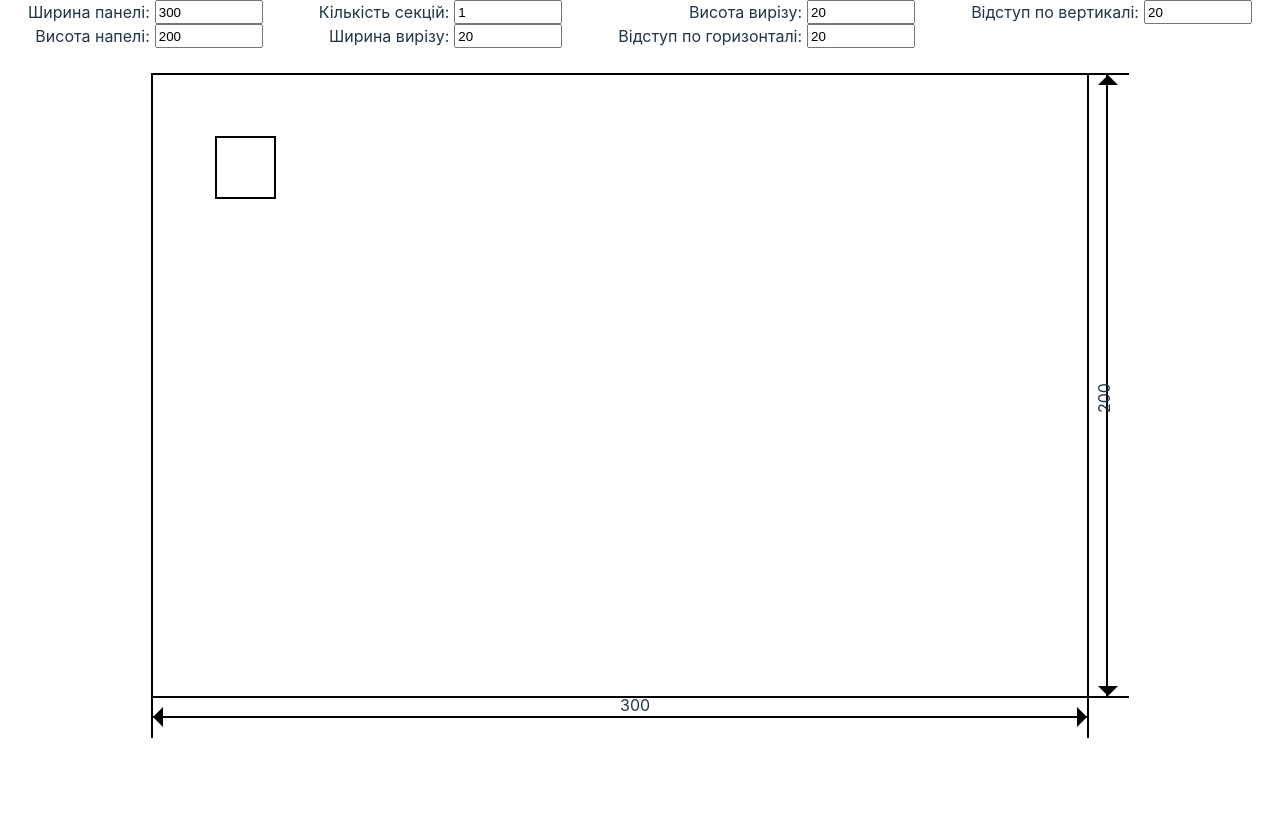
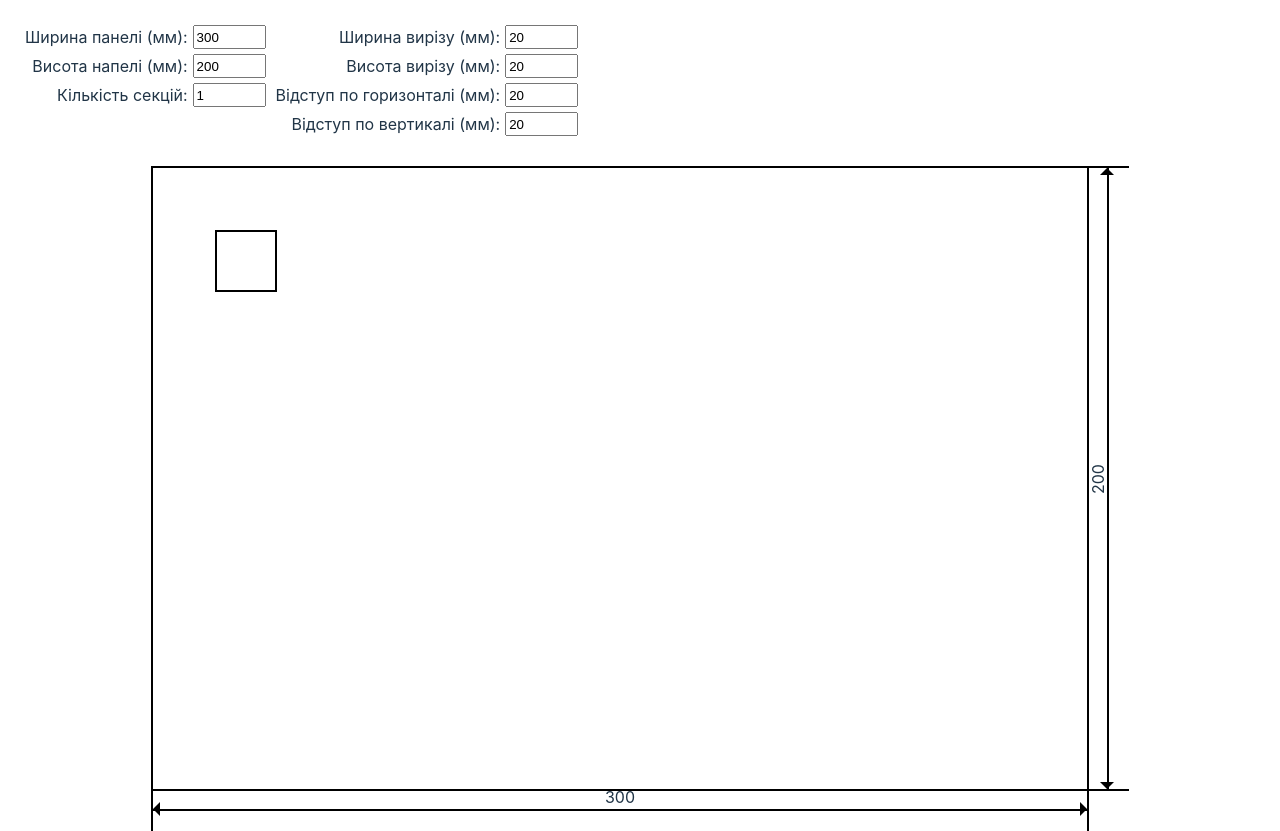
Before and after one commit to frankof-admin/Wall-panel, a React (Vite) app: page / in a window 1280 px wide. Before the commit the page ends 800 px from the top, so only its background shows below. Built offline with nearby package versions, Linux system fonts and the light colour scheme.

Commit message:
Refactoring

```diff
--- a/src/App.css
+++ b/src/App.css
@@ -1,5 +1,9 @@
+:root {
+  --black-border: 2px solid black;
+}
+
 input {
-  width: 100px;
+  width: 65px;
 }
 
 label {
@@ -13,108 +17,140 @@ label {
 }
 
 .menu-wrapper {
-  margin-bottom: 25px;
-  justify-content: space-around;
+  margin: 25px;
+  justify-content: left;
 }
 
-.menu-colum-wrapper {
+.menu-column-wrapper {
   display: flex;
   flex-direction: column;
+  margin-right: 10px;
 }
 
 .menu-input-wrapper {
   justify-content: end;
+  margin-bottom: 5px;
 }
 
-.canvas-wrapper {
+.panel-wrapper {
   display: flex;
   flex-wrap: wrap;
   justify-content: center;
-  /* min-height: 100vh; */
   width: 100%;
 }
 
-.canvas {
+.panel {
   position: relative;
   display: flex;
-  border: 2px solid black;
+  border: var(--black-border);
 }
 
 .right-size-wrapper {
   display: flex;
   width: 40px;
-  border-top: 2px solid black;
-  border-bottom: 2px solid black;
+  border-top: var(--black-border);
+  border-bottom: var(--black-border);
+}
+
+.vertical-line,
+.horizontal-line {
+  position: relative;
 }
 
 .vertical-line {
-  position: relative;
-  width: 49%;
+  width: 50%;
   height: 100%;
-  border-right: 2px solid black;
+  border-right: var(--black-border);
 }
 
 .horizontal-line {
+  width: 100%;
+  height: 50%;
+  border-bottom: var(--black-border);
+}
+
+.has-inner-line .horizontal-line {
+  height: 100%;
+}
+
+
+.horizontal-line-inner {
   position: relative;
-  width: 100%;
-  height: 49%;
-  border-bottom: 2px solid black;
+  height: 40px;
+  border-right: var(--black-border);
+  border-bottom: var(--black-border);
+  margin-left: -1px;
 }
 
 .bottom-size-wrapper {
   display: flex;
+  flex-direction: column;
   margin-left: -40px;
-  border-left: 2px solid black;
-  border-right: 2px solid black;
+  border-left: var(--black-border);
+  border-right: var(--black-border);
   height: 40px;
+}
+
+.bottom-size-wrapper.has-inner-line {
+  height: 60px;
 }
 
 .vertical-line:before,
 .vertical-line:after,
 .horizontal-line:before,
-.horizontal-line:after {
+.horizontal-line:after,
+.horizontal-line-inner:before,
+.horizontal-line-inner:after{
   position: absolute;
   content: "";
   width: 0;
   height: 0;
-  border-top: 10px solid transparent;
-  border-bottom: 10px solid transparent;
-  border-left: 10px solid black;
+  border-top: 7px solid transparent;
+  border-bottom: 7px solid transparent;
+  border-left: 7px solid black;
 }
 
 .vertical-line:before {
-  top: -5px;
-  left: 14px;
-  transform: rotate(-90deg);
+  top: 0;
+  left: 100%;
+  transform: translate(-50%, -25%) rotate(-90deg);
 }
 
 .vertical-line:after {
-  bottom: -5px;
-  left: 14px;
-  transform: rotate(90deg);
+  bottom: 0;
+  left: 100%;
+  transform: translate(-50%, 25%) rotate(90deg);
 }
 
-.horizontal-line:before {
-  top: 9px;
-  transform: rotate(-180deg);
+.horizontal-line:before,
+.horizontal-line-inner:before {
+  top: 100%;
+  transform: translate(0, -50%) rotate(-180deg);
 }
 
-.horizontal-line:after {
-  top: 9px;
+.horizontal-line:after,
+.horizontal-line-inner:after {
+  top: 100%;
   right: 0;
+  transform: translate(0, -50%);
+}
+
+.horizontal-line-text {
+  position: absolute;
+  top: 100%;
+  left: 50%;
+  transform: translate(-50%, -100%);
 }
 
 .vertical-line-text {
   position: absolute;
   top: 50%;
-  transform: rotate(-90deg);
+  left: 50%;
+  transform: translate(-50%, -50%);
 }
 
-.horizontal-line-text {
-  position: absolute;
-  top: -5px;
-  left: 50%;
-  width: 30%;
+.vertical-line-text {
+  transform: translate(-50%, -50%) rotate(-90deg);
 }
 
 .break {
@@ -122,19 +158,19 @@ label {
   height: 0;
 }
 
-.panel {
+.section {
   display: flex;
   align-items: end;
   height: 100%;
-  border-right: 2px solid black;
+  border-right: var(--black-border);
 }
 
 .panel-outlet {
   position: absolute;
   top: 0;
   left: 0;
-  margin: -2px -2px -2px -1px;
-  border: 2px solid black;
+  margin: -1px -2px -2px -1px;
+  border: var(--black-border);
 }
 
 .panel .horizontal-line {
@@ -142,6 +178,6 @@ label {
   margin-bottom: 20px;
 }
 
-.canvas .panel:last-of-type {
+.panel .section:last-of-type {
   border-right: unset;
 }
--- a/src/App.jsx
+++ b/src/App.jsx
@@ -11,51 +11,46 @@ function App() {
   const [sectionCssWidth, setSectionCssWidth] = useState();
   const [realSectionWidth, setRealSectionWidth] = useState();
   const multiplier = 4000;
-  const canvasWrapperRef = useRef(null);
-  const panelInputRef = useRef(null);
-  const { width: canvasWrapperCssWide } = useDimensions(canvasWrapperRef);
+  const panelWrapperRef = useRef(null);
+  const panelRef = useRef(null);
+  const { width: panelWrapperCssWide } = useDimensions(panelWrapperRef);
+  const { width: panelCssWide } = useDimensions(panelRef);
 
-  function sectionNumberChangeHandler() {
-    let number = panelInputRef.current.value;
-    setSectionNumber(number);
-    if (number > 0) {
-      setSectionCssWidth(canvasWrapperCssWide / number);
-      setRealSectionWidth((panelSize.width / number).toFixed(2));
+  function sectionNumberChangeHandler(value) {
+    setSectionNumber(value);
+    if (sectionNumber > 0) {
+      setSectionCssWidth(panelCssWide / sectionNumber);
+      setRealSectionWidth((panelSize.width / sectionNumber).toFixed(2));
     }
   }
 
   useEffect(() => {
-    setSectionCssWidth(canvasWrapperCssWide / panelInputRef.current.value);
+    setSectionCssWidth(panelCssWide / sectionNumber);
     setRealSectionWidth(
-      (panelSize.width / panelInputRef.current.value).toFixed(2),
+      (panelSize.width / sectionNumber).toFixed(2),
     );
-  }, [panelSize, canvasWrapperCssWide, panelInputRef]);
+  }, [panelSize, panelCssWide, sectionNumber]);
 
-  function Panel({ index }) {
+  function Section() {
     return sectionCssWidth && sectionNumber > 1 ? (
-      <div className="panel" style={{ width: sectionCssWidth }}>
-        {index == 0 && (
-          <div className="horizontal-line">
-            <div className="horizontal-line-text">{realSectionWidth}</div>
-          </div>
-        )}
+      <div className="section" style={{ width: sectionCssWidth }}>
       </div>
     ) : (
       <></>
     );
   }
 
-  function Canvas() {
-    const canvasCssSize = {
-      width: `${(panelSize.width / canvasWrapperCssWide) * multiplier}px`,
-      height: `${(panelSize.height / canvasWrapperCssWide) * multiplier}px`,
+  function Panel() {
+    const panelCssSize = {
+      width: `${(panelSize.width / panelWrapperCssWide) * multiplier}px`,
+      height: `${(panelSize.height / panelWrapperCssWide) * multiplier}px`,
     };
 
     return (
-      <div className="canvas" style={{ ...canvasCssSize }}>
+      <div className="panel" style={{ ...panelCssSize }} ref={panelRef} >
         <Outlet />
         {Array.from({ length: sectionNumber }, (_, index) => (
-          <Panel key={index} index={index} />
+          <Section key={index} />
         ))}
       </div>
     );
@@ -63,13 +58,13 @@ function App() {
 
   function Outlet() {
     const outletCssSize = {
-      width: `${(outletSize.width / canvasWrapperCssWide) * multiplier - 1}px`,
-      height: `${(outletSize.height / canvasWrapperCssWide) * multiplier + 1}px`,
+      width: `${(outletSize.width / panelWrapperCssWide) * multiplier}px`,
+      height: `${(outletSize.height / panelWrapperCssWide) * multiplier}px`,
     };
 
     const outletCssPosition = {
-      top: `${(outletPosition.top / canvasWrapperCssWide) * multiplier}px`,
-      left: `${(outletPosition.left / canvasWrapperCssWide) * multiplier}px`,
+      top: `${(outletPosition.top / panelWrapperCssWide) * multiplier}px`,
+      left: `${(outletPosition.left / panelWrapperCssWide) * multiplier}px`,
     };
 
     return (
@@ -85,7 +80,7 @@ function App() {
       <div
         className="right-size-wrapper"
         style={{
-          height: `${(panelSize.height / canvasWrapperCssWide) * multiplier}px`,
+          height: `${(panelSize.height / panelWrapperCssWide) * multiplier}px`,
         }}
       >
         <div className="vertical-line">
@@ -96,26 +91,34 @@ function App() {
   }
 
   function HorizontalSize() {
+    const hasInnerLine = (sectionCssWidth && sectionNumber > 1) ? 'has-inner-line' : '';
+    const classes = `bottom-size-wrapper ${hasInnerLine}`;
     return (
+      <>
       <div
-        className="bottom-size-wrapper"
+        className={classes}
         style={{
-          width: `${(panelSize.width / canvasWrapperCssWide) * multiplier}px`,
+          width: `${(panelSize.width / panelWrapperCssWide) * multiplier}px`,
         }}
       >
+        { (hasInnerLine) &&
+        <div className="horizontal-line-inner" style={{ width: sectionCssWidth}}>
+          <div className="horizontal-line-text">{realSectionWidth}</div>
+        </div> }
         <div className="horizontal-line">
           <div className="horizontal-line-text">{panelSize.width}</div>
         </div>
       </div>
+      </>
     );
   }
 
   return (
     <>
       <div className="menu-wrapper">
-        <div className="menu-colum-wrapper">
+        <div className="menu-column-wrapper">
           <div className="menu-input-wrapper">
-            <label htmlFor={1}>Ширина панелі:</label>
+            <label htmlFor={1}>Ширина панелі (мм):</label>
             <input
               id={1}
               value={panelSize.width}
@@ -130,7 +133,7 @@ function App() {
             />
           </div>
           <div className="menu-input-wrapper">
-            <label htmlFor={2}>Висота напелі:</label>
+            <label htmlFor={2}>Висота напелі (мм):</label>
             <input
               id={2}
               value={panelSize.height}
@@ -144,23 +147,22 @@ function App() {
               type="number"
             />
           </div>
-        </div>
-        <div className="menu-colum-wrapper">
           <div className="menu-input-wrapper">
             <label htmlFor={3}>Кількість секцій:</label>
             <input
               id={3}
               value={sectionNumber}
-              onChange={() => sectionNumberChangeHandler()}
+              onChange={(e) => sectionNumberChangeHandler(e?.target.value)}
               name="section number"
               type="number"
               min="1"
               max="15"
-              ref={panelInputRef}
             />
           </div>
+        </div>
+        <div className="menu-column-wrapper">
           <div className="menu-input-wrapper">
-            <label htmlFor={4}>Ширина вирізу:</label>
+            <label htmlFor={4}>Ширина вирізу (мм):</label>
             <input
               id={4}
               value={outletSize.width}
@@ -174,10 +176,8 @@ function App() {
               type="number"
             />
           </div>
-        </div>
-        <div className="menu-colum-wrapper">
           <div className="menu-input-wrapper">
-            <label htmlFor={5}>Висота вирізу:</label>
+            <label htmlFor={5}>Висота вирізу (мм):</label>
             <input
               id={5}
               value={outletSize.height}
@@ -192,7 +192,7 @@ function App() {
             />
           </div>
           <div className="menu-input-wrapper">
-            <label htmlFor={6}>Відступ по горизонталі:</label>
+            <label htmlFor={6}>Відступ по горизонталі (мм):</label>
             <input
               id={6}
               value={outletPosition.left}
@@ -206,10 +206,8 @@ function App() {
               type="number"
             />
           </div>
-        </div>
-        <div className="menu-colum-wrapper">
           <div className="menu-input-wrapper">
-            <label htmlFor={7}>Відступ по вертикалі:</label>
+            <label htmlFor={7}>Відступ по вертикалі (мм):</label>
             <input
               id={7}
               value={outletPosition.top}
@@ -225,10 +223,10 @@ function App() {
           </div>
         </div>
       </div>
-      <div className="canvas-wrapper" ref={canvasWrapperRef}>
-        <Canvas />
+      <div className="panel-wrapper" ref={panelWrapperRef}>
+        <Panel />
         <VerticalSize />
-        <div class="break"></div>
+        <div className="break"></div>
         <HorizontalSize />
       </div>
     </>
```
